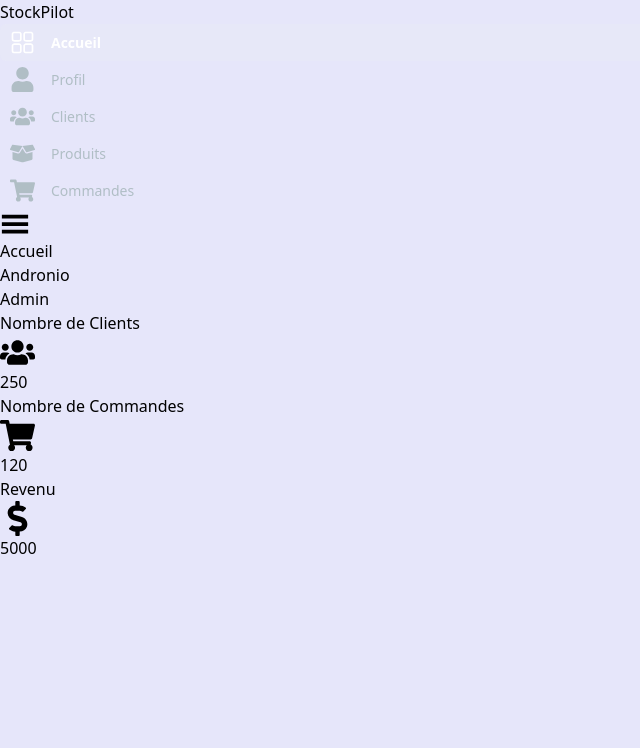
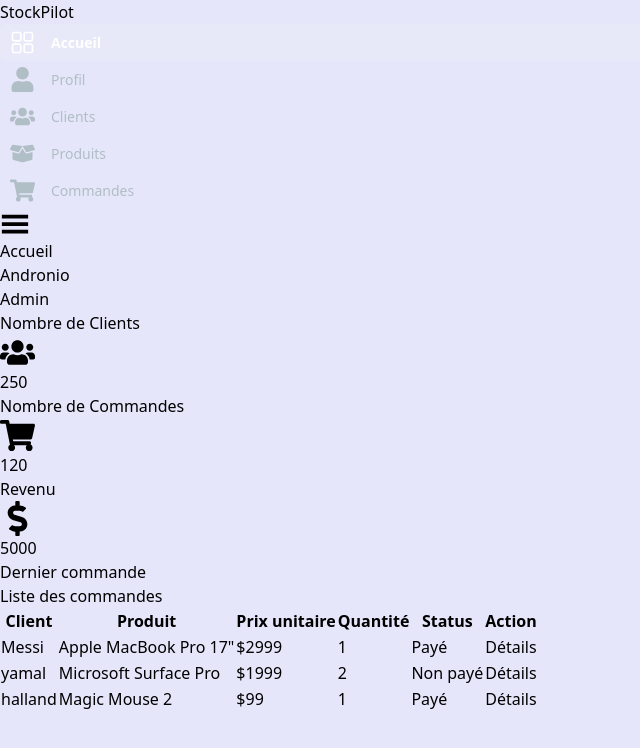
Before and after one commit to yann-andronio/StockPilot, a React (Vite) app in the folder frontend/: page / in a window 1280 px wide. Shown: the top 748 px of the page, without its empty margins (0-640 px from the left). Built offline with nearby package versions, Linux system fonts and the light colour scheme.

Commit message:
finition de home en frontend

```diff
--- a/frontend/src/components/rigthhome/Rigthhome.tsx
+++ b/frontend/src/components/rigthhome/Rigthhome.tsx
@@ -1,6 +1,7 @@
 import { Fragment } from "react/jsx-runtime"
 import Navbar from "../navbar/Navbar"
 import Cardhome from "../cardhome/Cardhome"
+import Tablederniercmd from "../tablederniercmd/Tablederniercmd"
 
 const Rigthhome :React.FC = ()=>{
 return (
@@ -10,6 +11,11 @@ return (
       </div>
       <main className="p-8">
         <Cardhome />
+        <div className="table w-full p-4">
+          <h1 className="text-2xl border-b-2 border-b-[#0000002B] pb-2 mb-6">Dernier commande</h1>
+          <Tablederniercmd/>
+        </div>
+
       </main>
 
     </Fragment>
--- /dev/null
+++ b/frontend/src/components/tablederniercmd/Tablederniercmd.tsx
@@ -0,0 +1,84 @@
+import { FC, useState } from "react";
+
+const data = [
+  {
+    client: "Messi",
+    product: 'Apple MacBook Pro 17"',
+    unitPrice: "$2999",
+    quantity: 1,
+    status: "Payé",
+  },
+  {
+    client: "yamal",
+    product: "Microsoft Surface Pro",
+    unitPrice: "$1999",
+    quantity: 2,
+    status: "Non payé",
+  },
+  {
+    client: "halland",
+    product: "Magic Mouse 2",
+    unitPrice: "$99",
+    quantity: 1,
+    status: "Payé",
+  },
+
+];
+
+const Tablederniercmd: FC = () => {
+
+
+    const [Dataderniercmd , SetDataDerniercmd] = useState(data)
+  const handleDetails = (index: number) => {
+    alert(`Détails de la commande #${index + 1}`);
+  };
+
+  return (
+    <div className="w-full px-4 py-4 lg:px-8 bg-white rounded-lg">
+      <h1 className="text-xl pb-4 ">Liste des commandes </h1>
+      <div className="relative overflow-x-auto mt-4">
+        <table className="w-full text-sm text-left border-collapse">
+          <thead className="text-xs bg-[#E6E6FA54]">
+            <tr>
+              <th className="px-6 py-3 ">Client</th>
+              <th className="px-6 py-3 ">Produit</th>
+              <th className="px-6 py-3 ">Prix unitaire</th>
+              <th className="px-6 py-3 ">Quantité</th>
+              <th className="px-6 py-3 ">Status</th>
+              <th className="px-6 py-3 ">Action</th>
+            </tr>
+          </thead>
+          <tbody>
+          {Dataderniercmd.length === 0 ? (
+              <tr>
+                <td colSpan={6} className="text-center py-4">
+                  Aucune commande
+                </td>
+              </tr>
+            ) : (
+                Dataderniercmd.map((item, index) => (
+                <tr key={index} className="border-b">
+                  <td className="px-6 py-4">{item.client}</td>
+                  <td className="px-6 py-4">{item.product}</td>
+                  <td className="px-6 py-4">{item.unitPrice}</td>
+                  <td className="px-6 py-4">{item.quantity}</td>
+                  <td className="px-6 py-4">{item.status}</td>
+                  <td className="px-6 py-4">
+                    <button
+                      onClick={() => handleDetails(index)}
+                      className="text-white px-10 py-2 rounded-lg bg-[#8E44AD]"
+                    >
+                      Détails
+                    </button>
+                  </td>
+                </tr>
+              ))
+            )}
+          </tbody>
+        </table>
+      </div>
+    </div>
+  );
+};
+
+export default Tablederniercmd;
```
